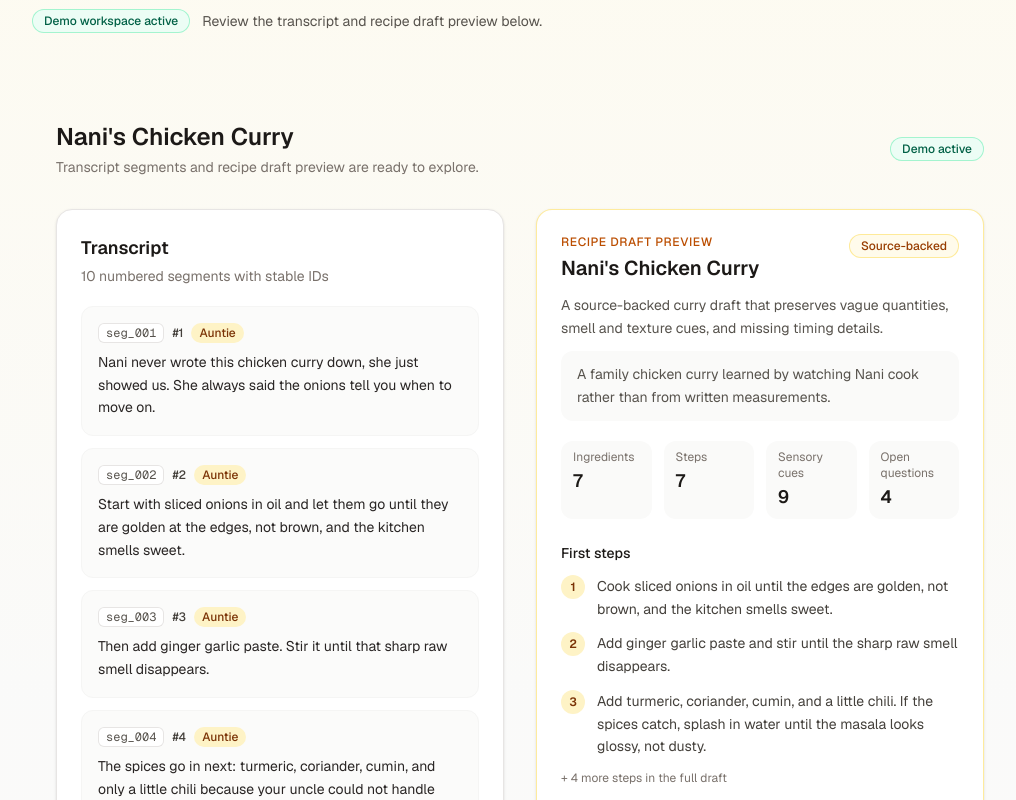
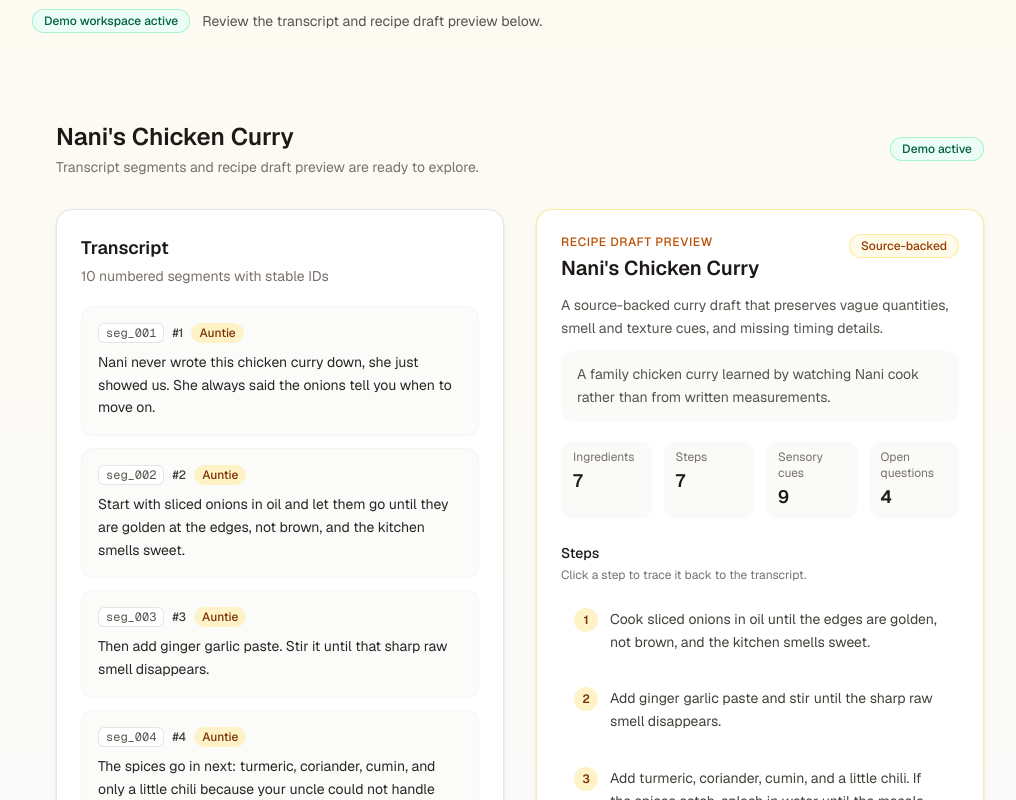
Before and after one commit to shehraan/recipeTrace, a Next.js app: page / in a window 1280 px wide. Both pictures are taken after a click on the button "Start with seeded demo". Shown: the part 340-1140 px from the top of the page, without its empty margins (120-1136 px from the left). Built offline with nearby package versions, Linux system fonts and the light colour scheme.

Commit message:
feat: add provenance-linked recipe steps

```diff
--- /dev/null
+++ b/src/components/demo/provenance-evidence-panel.tsx
@@ -0,0 +1,80 @@
+import type { ProvenanceLink, RecipeStep, TranscriptSegment } from "@/src/lib/recipe/types";
+
+type ProvenanceEvidencePanelProps = {
+  step: RecipeStep | null;
+  segmentsById: Map<string, TranscriptSegment>;
+};
+
+export function ProvenanceEvidencePanel({ step, segmentsById }: ProvenanceEvidencePanelProps) {
+  if (!step) {
+    return (
+      <section className="rounded-2xl border border-dashed border-stone-300 bg-stone-50 p-6">
+        <h3 className="text-lg font-semibold text-stone-900">Source evidence</h3>
+        <p className="mt-2 text-sm text-stone-500">
+          Click a recipe step to see which transcript segments support it.
+        </p>
+      </section>
+    );
+  }
+
+  return (
+    <section className="rounded-2xl border border-amber-200/80 bg-white p-6 shadow-sm">
+      <p className="text-xs font-medium uppercase tracking-wider text-amber-700">Source evidence</p>
+      <h3 className="mt-1 text-lg font-semibold text-stone-900">Selected step</h3>
+      <p className="mt-3 rounded-xl bg-stone-50 px-4 py-3 text-sm leading-relaxed text-stone-800">
+        {step.instruction}
+      </p>
+
+      <div className="mt-6 space-y-4">
+        {step.provenance.map((link, index) => (
+          <EvidenceItem
+            key={`${link.transcriptSegmentId}-${index}`}
+            link={link}
+            segment={segmentsById.get(link.transcriptSegmentId)}
+          />
+        ))}
+      </div>
+    </section>
+  );
+}
+
+function EvidenceItem({
+  link,
+  segment,
+}: {
+  link: ProvenanceLink;
+  segment: TranscriptSegment | undefined;
+}) {
+  return (
+    <article className="rounded-xl border border-stone-100 bg-stone-50/80 p-4">
+      <div className="flex flex-wrap items-center gap-2 text-xs text-stone-500">
+        <span className="rounded-md bg-white px-2 py-0.5 font-mono text-stone-600 ring-1 ring-stone-200 ring-inset">
+          {link.transcriptSegmentId}
+        </span>
+        {segment?.speaker ? (
+          <span className="rounded-full bg-amber-100 px-2 py-0.5 font-medium text-amber-900">
+            {segment.speaker}
+          </span>
+        ) : null}
+      </div>
+
+      <blockquote className="mt-3 border-l-2 border-amber-300 pl-3 text-sm italic leading-relaxed text-stone-700">
+        &ldquo;{link.quote}&rdquo;
+      </blockquote>
+
+      {segment && segment.text !== link.quote ? (
+        <p className="mt-3 text-sm leading-relaxed text-stone-600">
+          <span className="font-medium text-stone-700">Full segment: </span>
+          {segment.text}
+        </p>
+      ) : null}
+
+      {link.reason ? (
+        <p className="mt-3 text-sm leading-relaxed text-stone-600">
+          <span className="font-medium text-stone-700">Why it supports this step: </span>
+          {link.reason}
+        </p>
+      ) : null}
+    </article>
+  );
+}
--- a/src/components/demo/recipe-draft-preview-card.tsx
+++ b/src/components/demo/recipe-draft-preview-card.tsx
@@ -2,11 +2,16 @@ import type { RecipeDraft } from "@/src/lib/recipe/types";
 
 type RecipeDraftPreviewCardProps = {
   draft: RecipeDraft;
+  selectedStepId: string | null;
+  onStepSelect: (stepId: string) => void;
 };
 
-export function RecipeDraftPreviewCard({ draft }: RecipeDraftPreviewCardProps) {
-  const previewSteps = draft.steps.slice(0, 3);
-  const remainingSteps = draft.steps.length - previewSteps.length;
+export function RecipeDraftPreviewCard({
+  draft,
+  selectedStepId,
+  onStepSelect,
+}: RecipeDraftPreviewCardProps) {
+  const sortedSteps = [...draft.steps].sort((a, b) => a.orderIndex - b.orderIndex);
 
   return (
     <article className="rounded-2xl border border-amber-200/80 bg-white p-6 shadow-sm">
@@ -40,22 +45,39 @@ export function RecipeDraftPreviewCard({ draft }: RecipeDraftPreviewCardProps) {
       </dl>
 
       <div className="mt-6">
-        <h4 className="text-sm font-medium text-stone-900">First steps</h4>
-        <ol className="mt-3 space-y-3">
-          {previewSteps.map((step) => (
-            <li key={step.id} className="flex gap-3 text-sm leading-relaxed text-stone-700">
-              <span className="flex h-6 w-6 shrink-0 items-center justify-center rounded-full bg-amber-100 text-xs font-semibold text-amber-900">
-                {step.orderIndex + 1}
-              </span>
-              <span>{step.instruction}</span>
-            </li>
-          ))}
+        <h4 className="text-sm font-medium text-stone-900">Steps</h4>
+        <p className="mt-1 text-xs text-stone-500">Click a step to trace it back to the transcript.</p>
+        <ol className="mt-3 space-y-2">
+          {sortedSteps.map((step) => {
+            const isSelected = selectedStepId === step.id;
+
+            return (
+              <li key={step.id}>
+                <button
+                  type="button"
+                  onClick={() => onStepSelect(step.id)}
+                  aria-pressed={isSelected}
+                  className={`flex w-full gap-3 rounded-xl border px-3 py-3 text-left text-sm leading-relaxed transition ${
+                    isSelected
+                      ? "border-amber-300 bg-amber-50 text-stone-900 ring-1 ring-amber-200"
+                      : "border-transparent text-stone-700 hover:border-stone-200 hover:bg-stone-50"
+                  }`}
+                >
+                  <span
+                    className={`flex h-6 w-6 shrink-0 items-center justify-center rounded-full text-xs font-semibold ${
+                      isSelected
+                        ? "bg-amber-600 text-white"
+                        : "bg-amber-100 text-amber-900"
+                    }`}
+                  >
+                    {step.orderIndex + 1}
+                  </span>
+                  <span>{step.instruction}</span>
+                </button>
+              </li>
+            );
+          })}
         </ol>
-        {remainingSteps > 0 ? (
-          <p className="mt-3 text-xs text-stone-500">
-            + {remainingSteps} more step{remainingSteps === 1 ? "" : "s"} in the full draft
-          </p>
-        ) : null}
       </div>
     </article>
   );
--- a/src/components/demo/seeded-demo-capture-page.tsx
+++ b/src/components/demo/seeded-demo-capture-page.tsx
@@ -4,6 +4,7 @@ import { useEffect, useRef, useState } from "react";
 
 import type { Capture, RecipeDraft, TranscriptSegment } from "@/src/lib/recipe/types";
 
+import { ProvenanceEvidencePanel } from "./provenance-evidence-panel";
 import { RecipeDraftPreviewCard } from "./recipe-draft-preview-card";
 import { TranscriptSegmentsPanel } from "./transcript-segments-panel";
 
@@ -20,7 +21,15 @@ export function SeededDemoCapturePage({
 }: SeededDemoCapturePageProps) {
   const [hasStartedDemo, setHasStartedDemo] = useState(false);
   const [isWorkspaceHighlighted, setIsWorkspaceHighlighted] = useState(false);
+  const [selectedStepId, setSelectedStepId] = useState<string | null>(null);
   const workspaceRef = useRef<HTMLDivElement>(null);
+
+  const segmentsById = new Map(transcriptSegments.map((segment) => [segment.id, segment]));
+  const selectedStep =
+    recipeDraft?.steps.find((step) => step.id === selectedStepId) ?? null;
+  const highlightedSegmentIds = selectedStep
+    ? [...new Set(selectedStep.provenance.map((link) => link.transcriptSegmentId))]
+    : [];
 
   useEffect(() => {
     if (!hasStartedDemo) {
@@ -133,9 +142,16 @@ export function SeededDemoCapturePage({
             </div>
 
             <div className="grid gap-8 lg:grid-cols-2">
-              <TranscriptSegmentsPanel segments={transcriptSegments} />
+              <TranscriptSegmentsPanel
+                segments={transcriptSegments}
+                highlightedSegmentIds={highlightedSegmentIds}
+              />
               {recipeDraft ? (
-                <RecipeDraftPreviewCard draft={recipeDraft} />
+                <RecipeDraftPreviewCard
+                  draft={recipeDraft}
+                  selectedStepId={selectedStepId}
+                  onStepSelect={setSelectedStepId}
+                />
               ) : (
                 <section className="rounded-2xl border border-dashed border-stone-300 bg-stone-50 p-6">
                   <h3 className="text-lg font-semibold text-stone-900">Recipe draft</h3>
@@ -145,6 +161,8 @@ export function SeededDemoCapturePage({
                 </section>
               )}
             </div>
+
+            <ProvenanceEvidencePanel step={selectedStep} segmentsById={segmentsById} />
 
             <p className="rounded-xl border border-amber-100 bg-amber-50/60 px-4 py-3 text-sm text-amber-950">
               Next up: record audio, transcribe, and extract a draft from your own memory. For now,
--- a/src/components/demo/transcript-segments-panel.tsx
+++ b/src/components/demo/transcript-segments-panel.tsx
@@ -3,12 +3,16 @@ import type { TranscriptSegment } from "@/src/lib/recipe/types";
 type TranscriptSegmentsPanelProps = {
   segments: TranscriptSegment[];
   title?: string;
+  highlightedSegmentIds?: string[];
 };
 
 export function TranscriptSegmentsPanel({
   segments,
   title = "Transcript",
+  highlightedSegmentIds = [],
 }: TranscriptSegmentsPanelProps) {
+  const highlightedIds = new Set(highlightedSegmentIds);
+
   if (segments.length === 0) {
     return (
       <section className="rounded-2xl border border-dashed border-stone-300 bg-stone-50 p-6">
@@ -33,11 +37,18 @@ export function TranscriptSegmentsPanel({
       </div>
 
       <ol className="mt-5 space-y-3">
-        {sortedSegments.map((segment) => (
+        {sortedSegments.map((segment) => {
+          const isHighlighted = highlightedIds.has(segment.id);
+
+          return (
             <li
               key={segment.id}
               id={segment.id}
-            className="rounded-xl border border-stone-100 bg-stone-50/80 p-4"
+              className={`rounded-xl border p-4 transition ${
+                isHighlighted
+                  ? "border-amber-300 bg-amber-50 ring-1 ring-amber-200"
+                  : "border-stone-100 bg-stone-50/80"
+              }`}
             >
               <div className="flex flex-wrap items-center gap-2 text-xs text-stone-500">
                 <span className="rounded-md bg-white px-2 py-0.5 font-mono text-stone-600 ring-1 ring-stone-200 ring-inset">
@@ -49,10 +60,16 @@ export function TranscriptSegmentsPanel({
                     {segment.speaker}
                   </span>
                 ) : null}
+                {isHighlighted ? (
+                  <span className="rounded-full bg-amber-600 px-2 py-0.5 font-medium text-white">
+                    Source match
+                  </span>
+                ) : null}
               </div>
               <p className="mt-2 text-sm leading-relaxed text-stone-800">{segment.text}</p>
             </li>
-        ))}
+          );
+        })}
       </ol>
     </section>
   );
```
Lines whose indentation alone changed are shown as unchanged.
